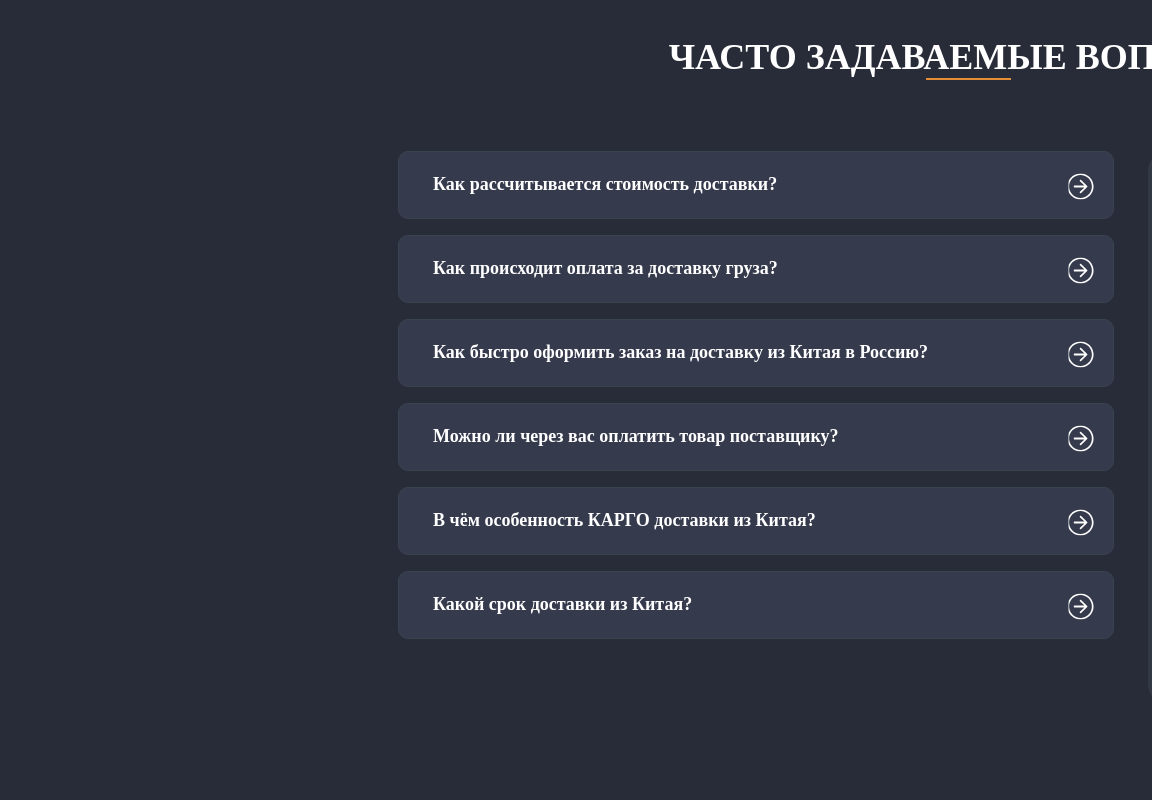
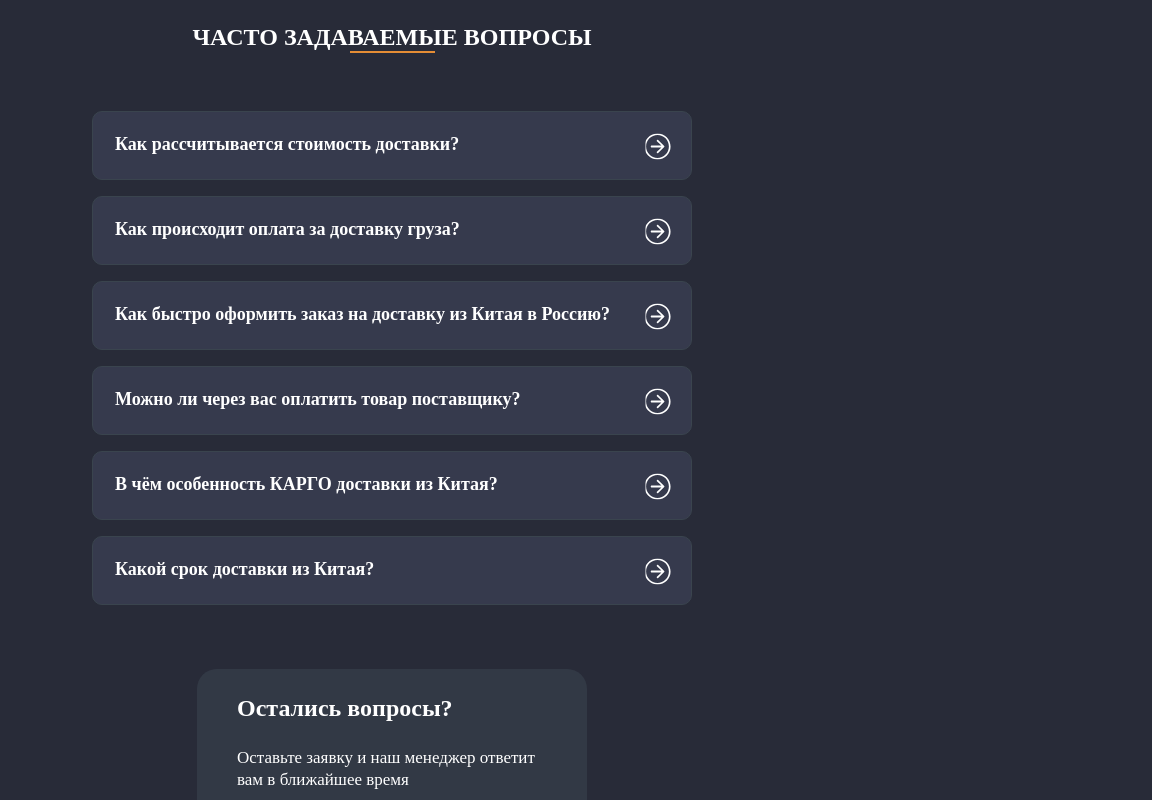
Before and after one commit to AnastasiyaNS/fr-92-Project-JS, a website built with Vite: page index.html in a window 768 px wide. Shown: the top 800 px of the page, 1152 px wide, since content can reach past the window. Built offline with nearby package versions, Linux system fonts and the light colour scheme.

Commit message:
commit-4

```diff
--- a/style/style.scss
+++ b/style/style.scss
@@ -37,25 +37,42 @@ body {
 
 
 //*** section 5  адаптацию делаем сразу в своей секции
+
+// Параметры значков-бл5
+%imgParametrsbl5{
+    width: 27px;
+    height: 27px;
+    padding-right: 20px;
+    padding-bottom: 19px;
+}
+// Width block5
+$width1440Bl5: 1140px;
+
+
 .block-5{
     background-color: $mainBackgrColor;
-    margin-left: 390px;
-    width: 1140px;
+    margin-left: 150px;
+    margin-right: 150px;
+    width: $width1440Bl5;
     height: 668px;
 }
+
 .arrow-circle-closed{
     content: url('/public/block5/arrow-circle-closed.svg');
-    width: 27px;
-    height: 27px;
-    padding-right: 19px;
-    padding-bottom: 18px;
+    // width: 27px;
+    // height: 27px;
+    // padding-right: 19px;
+    // padding-bottom: 18px;
 }
 .arrow-circle-open{
     content: url('/public/block5/arrow-circle-gold.svg');
-    width: 27px;
-    height: 27px;
-    padding-right: 19px;
-    padding-bottom: 18px;
+    // width: 27px;
+    // height: 27px;
+    // padding-right: 19px;
+    // padding-bottom: 18px;
+}
+.arrow-circle-closed,.arrow-circle-open{
+    @extend %imgParametrsbl5
 }
 
 /* Заголовок-ЧАСТО ЗАДАВАЕМЫЕ ВОПРОСЫ */
@@ -63,7 +80,7 @@ body {
 display: flex;
 flex-direction: column;
 align-items: center;
-width: 1140px;
+width: $width1440Bl5;
 height: 66px;
 // margin-bottom: 19px;
 font-size: 36px;
@@ -81,7 +98,7 @@ color:#fff;
 /* Обертка блок 5 (QA and Form) */
 .wrap-block5{
     display: flex;
-    width: 1140px;
+    width: $width1440Bl5;
     height:668px;
     margin-top: 49px;
     justify-content: space-between;
@@ -106,10 +123,8 @@ margin-bottom: 16px;
 /* ВОПРОС */
 .head-acc {
     // height: 64px;
-
     padding-left: 34px;
     padding-top: 21px;
-
     font-size: 18px;
     font-weight: 700;
     line-height:124.5%;
@@ -141,64 +156,134 @@ border-radius: 10px;
 // display: none;
     /* transition: max-height 0.3s ease-out; */
 }
+$width768Bl5: 668px;
+@media screen and (max-width:1024px) and (min-width:768px){
+    .block-5{
+        margin-left: 50px;
+        margin-right: 50px;
+        width: $width768Bl5;
+        // height: 668px;
+    }
+    .title-blc5{
+        width: $width768Bl5;
+        height: 60px;
+        font-size: 24px;
+        }
+
+    .wrap-block5{
+        flex-direction: column;
+        width: $width768Bl5;
+        height:1100px;
+        margin-top: 27px;
+        align-items: center;
+        gap:28px;
+    }
+
+        // Блок Вопрос-Ответ
+        // .accordion{
+        // height: 553px;
+        // padding-bottom: 20px;
+        // display: flex;
+        // }
+
+        .acc-bl5{
+            width: 600px;
+            margin-bottom: 16px;
+            box-sizing: border-box;
+        }
+        .head-acc{
+            padding-left: 22px;
+        }
+        // ОТВЕТ
+        .answer-bl5 {
+            width: 600px;
+        }
+}
+
+// @media screen and (min-width:375px){
+//     .block-5{
+//         margin-left: 0px;
+//         margin-right: 0px;
+//         width: 375px;
+//         // height: 668px;
+//     }
+//     .title-blc5{
+//         width: 335px;
+//         height: 60px;
+//         margin-left: 20px;
+//         margin-right: 20px;
+//         }
+
+//     .wrap-block5{
+//         width: 335px;
+//         margin-left: 20px;
+//         margin-right: 20px;
+//         // height:1100px;
+//         margin-top: 27px;
+//         align-items: center;
+//         // gap:28px;
+//         // display: flex;
+//         // flex-direction: column;
+//     }
+
+//         // Блок Вопрос-Ответ
+//         // .accordion{
+//         // height: 553px;
+//         // padding-bottom: 20px;
+//         // display: flex;
+//         // }
+
+//         .acc-bl5{
+//             width: 335px;
+//             // margin-bottom: 16px;
+
+//         }
+//         .head-acc{
+//             font-size: 16px;
+//             padding-left: 22px;
+//         }
+//         // ОТВЕТ
+//         .answer-bl5 {
+//             width: 335px;
+//             font-size: 14px;
+//             padding-left: 22px;
+//         }
+//         // ФОРМА Блок5
+//         .form-blc5{
+//             width: 335px;
+//             padding-top: 38px;
+//             padding-bottom: 38px;
+
+//         }
+//         /* Заголовок формы (бл.5) */
+//         .formtitle-blc5{
+//             text-align: center;
+//         }
+//         .formtitle-blc5, .formtext-blc5, .input-blc5, .inputmessage-blc5, .button-blc5{
+//             margin-left: 20px;
+//         }
+//         // .formtext-blc5{
+//         //     margin-right: 45px;
+//         //     // margin-left: 40px;
+//         //     margin-bottom: 23px;
+//         //     font-size: 17px;
+//         //     font-weight: 400;
+//         //     line-height: 126%;
+//         //     text-align: left;
+//         //     color: #FFF;
+//         // }
+
+// /* Окошки формы/инпуты (бл.5)-общие свойства */
+// .input-blc5, .inputmessage-blc5{
+//     width: 295px;
+// }
+//         /* Кнопка "ОТПРАВИТЬ" (бл.5) */
+//     .button-blc5{
+//         width: 295px;
+//         }
+// }
 
 
-
-// /* ВОПРОС */
-// .question-blc5 {
-    // width: 716px;
-    // height: 64px;
-    // padding-left: 34px;
-    // padding-top: 21px;
-    // margin-bottom: 16px;
-    // font-size: 18px;
-    // font-weight: 700;
-    // line-height:124.5%;
-    // text-align: left;
-    // color:#fff;
-    // background-color: #363A4D;
-    // cursor: pointer;
-    // border: 3px solid #3A444E;
-    // border-radius: 10px;
-    // transition: 0.5s;
-    /* outline: none; */
-    /* padding: 16px; */
-    /* width: 50%; */
-// }
-
-// /* При наведении меняется цвет */
-// .active, .question-blc5:hover {
-//     background-color: #FFF;
-//     color:black;
-//     margin-bottom: 0px;
-// }
-// /* Изменение значка стрелочки при нажатии */
-// .question-blc5:after {
-//     content: url('/public/block5/arrow-circle-left.svg');
-//     padding-right: 19px;
-//     color: #363A4D;
-// 	font-size: 18px;
-//     font-weight: 700;
-//     float: right;
-//     /* margin-left: 5px; */
-// }
-// .active:after {
-//     content: url('/public/block5/arrow-circle-gold.svg');
-// }
-
-// /* ОТВЕТ (panel)*/
-// .answer-bl5 {
-//     width: 716px;
-//     padding-left: 34px;
-//     font-size: 17px;
-//     font-weight: 400;
-//     line-height: 144.5%;
-//     color: #282B38;
-//     background-color: #fff;
-// 	overflow: hidden;
-//     max-height: 0;
-//     transition: max-height 0.3s ease-out;
-// }
 
 
 /* ФОРМА БЛОК5*/
@@ -220,26 +305,29 @@ border-radius: 10px;
         line-height: 126%;
         text-align: left;
         color: #FFF;
+        // margin-left: 40px;
+    }
+
+    .formtitle-blc5, .formtext-blc5, .input-blc5, .inputmessage-blc5, .button-blc5{
         margin-left: 40px;
     }
 
     /* Подзаголовок формы (бл.5) */
     .formtext-blc5{
         margin-right: 45px;
-        margin-left: 40px;
+        // margin-left: 40px;
         margin-bottom: 23px;
         font-size: 17px;
         font-weight: 400;
         line-height: 126%;
         text-align: left;
         color: #FFF;
-
     }
 
     /* Окошки формы/инпуты (бл.5)-общие свойства */
     .input-blc5, .inputmessage-blc5{
         width: 310px;
-        margin-left: 40px;
+        // margin-left: 40px;
         padding-left: 20px;
         font-size: 15px;
         font-weight: 400;
@@ -271,7 +359,7 @@ border-radius: 10px;
     justify-content: space-between;
     width: 310px;
     height: 68px;
-    margin-left: 40px;
+    // margin-left: 40px;
     margin-bottom: 38px;
     padding-left: 33px;
     padding-right: 19px;
```
